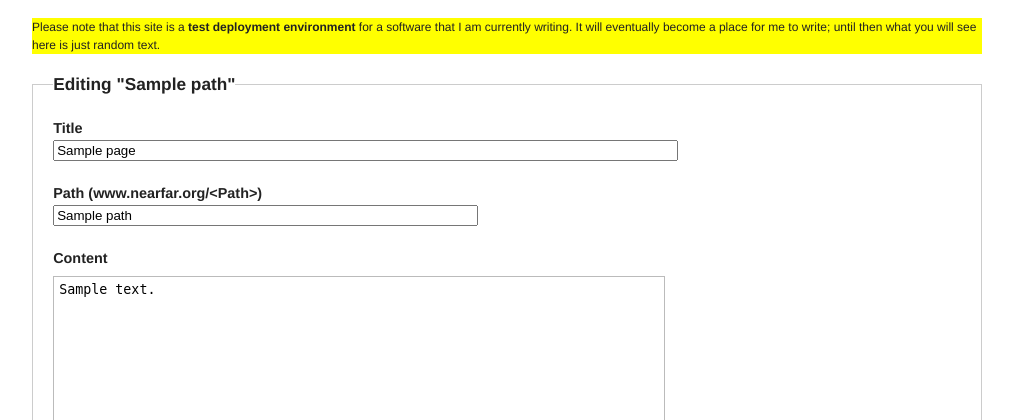
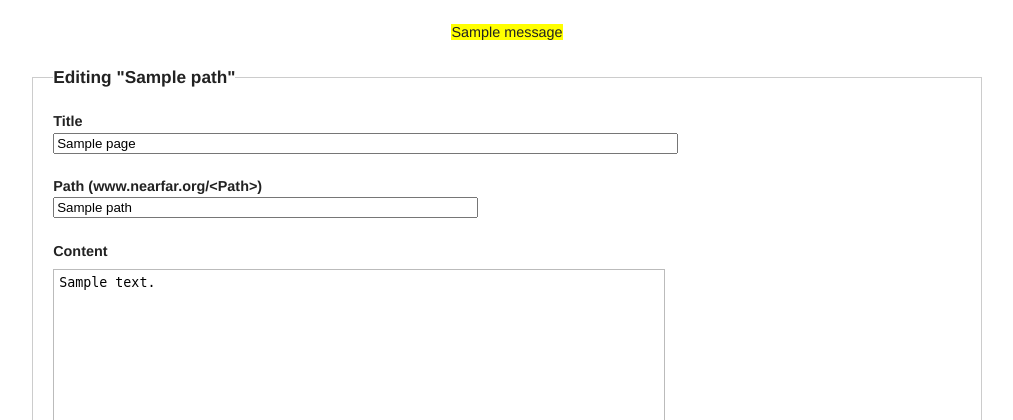
Before and after one commit to srid/debris, a Django app: template templates/srid/edit.html in a window 1280 px wide. Shown: the top 420 px of the page, without its empty margins (133-1146 px from the left). Run offline with Django 3.2, Linux system fonts and the light colour scheme; the template is opened without the code that fills it: most values are stand-ins (such as "Sample title", 1, 10 or a date in 2020); one stand-in notice (Sample message) is shown.

Commit message:
messaging system in templates

```diff
--- a/index.yaml
+++ b/index.yaml
@@ -24,7 +24,7 @@ indexes:
   - name: path
     direction: desc
 
-# Used 10 times in query history.
+# Used 13 times in query history.
 - kind: BlikiPage
   properties:
   - name: created_date
@@ -36,7 +36,7 @@ indexes:
   - name: path
     direction: desc
 
-# Used 8 times in query history.
+# Used 11 times in query history.
 - kind: BlikiPage
   properties:
   - name: rss_worthy
--- a/main.py
+++ b/main.py
@@ -26,7 +26,11 @@ class ViewBlikiPage(webapp.RequestHandler):
 class ViewTagPage(webapp.RequestHandler):
     def  get(self, tag):
         pages = BlikiPage.get_all_by_tag(tag)
-        template(self.response, 'tag.html', {'tag': tag, 'pages': pages})
+        template(self.response, 'tag.html', {
+            'tag': tag,
+            'pages': pages,
+            'messages': ["You are viewing pages tagged '<b>%s</b>'" % tag]
+        })
 
 class ViewRSSPage(webapp.RequestHandler):
     def get(self, name):
--- a/templates/srid/base.html
+++ b/templates/srid/base.html
@@ -14,13 +14,15 @@
 </head>
 <body>
     <div class="container">
-        <div class="span-24 header">
+        <div class="span-24">
             &nbsp;
-			<p class="highlight">
-				Please note that this site is a <b>test deployment environment</b> for
-				a software that I am currently writing. It will eventually become a place
-				for me to write; until then what you will see here is just random text.
-			</p>
+			{% if messages %}
+			{% for m in messages %}
+			<p style="text-align: center;"><span class="highlight">
+				{{ m }}
+			</span></p>
+			{% endfor %}
+			{% endif %}
 
         </div>
         <div class="span-24">
```
Also changed, not shown: debris/__init__.py (+11 -0 lines).
